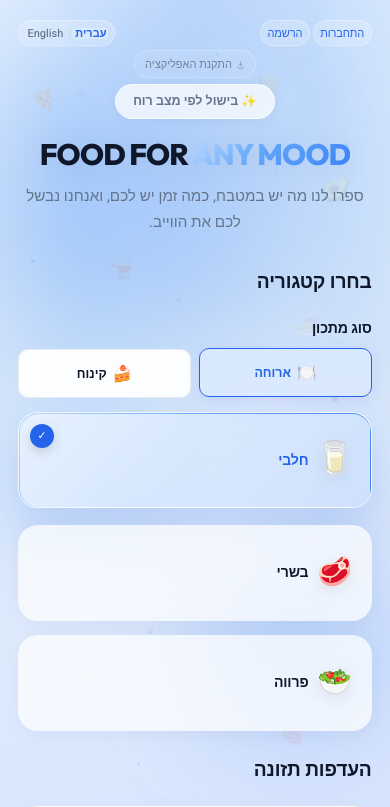
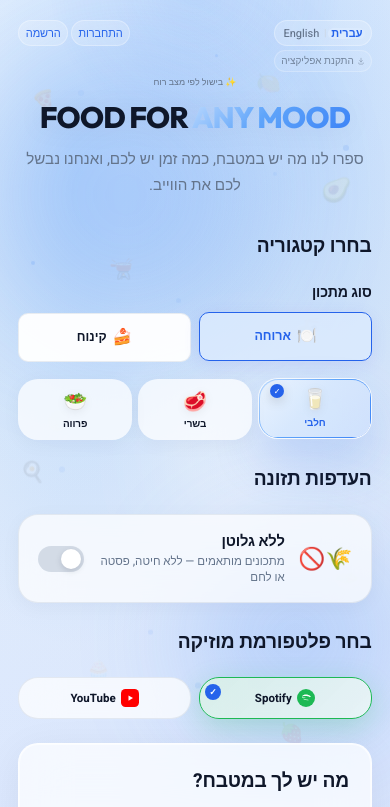
Before and after one commit to shiranbalori/food-for-any-mood, a React (Vite) app: page / in a window 390 px wide. Shown: the top 807 px of the page. Built offline with nearby package versions, Linux system fonts and the light colour scheme; no server answers; the database is empty.

Commit message:
Refine mobile header and mood cooking styling

```diff
--- a/src/components/AuthModal.css
+++ b/src/components/AuthModal.css
@@ -118,7 +118,6 @@
   cursor: pointer;
   padding: 0;
 }
-
 @media (min-width: 640px) {
   .auth-modal {
     align-items: center;
--- a/src/components/CategorySelector.css
+++ b/src/components/CategorySelector.css
@@ -170,28 +170,49 @@
   animation: fadeInScale 0.35s var(--ease-spring) both;
 }
 
-@media (max-width: 640px) {
+@media (max-width: 768px) {
   .category-selector__grid {
-    grid-template-columns: repeat(2, 1fr);
+    grid-template-columns: repeat(3, 1fr);
+    gap: 0.4rem;
   }
 
   .category-card {
-    min-height: 96px;
-  }
-}
-
-@media (max-width: 400px) {
-  .category-selector__grid {
-    grid-template-columns: 1fr;
-  }
-
-  .category-card {
-    flex-direction: row;
-    justify-content: flex-start;
-    padding: 1rem 1.15rem;
+    flex-direction: column;
+    justify-content: center;
+    min-height: unset;
+    padding: 0.5rem 0.3rem;
+    gap: 0.2rem;
   }
 
   .category-card__emoji {
-    font-size: 1.75rem;
+    font-size: 1.2rem;
+    filter: drop-shadow(0 2px 4px rgba(0, 0, 0, 0.06));
+  }
+
+  .category-card:hover .category-card__emoji,
+  .category-card--active .category-card__emoji {
+    transform: scale(1.06) translateY(-1px);
+  }
+
+  .category-card__label {
+    font-size: 0.62rem;
+    font-weight: 700;
+    line-height: 1.15;
+  }
+
+  .category-card__check {
+    top: 0.3rem;
+    right: 0.3rem;
+    width: 14px;
+    height: 14px;
+    font-size: 0.5rem;
+  }
+
+  .category-card:hover {
+    transform: translateY(-2px) scale(1.01);
+  }
+
+  .category-card--active {
+    transform: translateY(-1px);
   }
 }
--- a/src/components/Header.css
+++ b/src/components/Header.css
@@ -12,26 +12,26 @@
   margin-bottom: 0.75rem;
 }
 
-.header__top-start {
+.header__top-end {
   display: flex;
   flex-wrap: wrap;
   align-items: center;
   gap: 0.35rem;
 }
 
-html[dir='ltr'] .header__top-start .install-app-pill {
+html[dir='ltr'] .header__top-end .install-app-pill {
   order: 1;
 }
 
-html[dir='ltr'] .header__top-start .language-toggle {
+html[dir='ltr'] .header__top-end .language-toggle {
   order: 2;
 }
 
-html[dir='rtl'] .header__top-start .install-app-pill {
+html[dir='rtl'] .header__top-end .install-app-pill {
   order: 2;
 }
 
-html[dir='rtl'] .header__top-start .language-toggle {
+html[dir='rtl'] .header__top-end .language-toggle {
   order: 1;
 }
 
@@ -111,14 +111,37 @@ html[dir='rtl'] .header__top-start .language-toggle {
     display: grid;
     grid-template-columns: minmax(0, 1fr) auto;
     grid-template-rows: auto auto;
-    align-items: center;
+    align-items: start;
     width: 100%;
     gap: 0.26rem 0.32rem;
     margin-bottom: 0.35rem;
   }
 
-  .header__top-start {
-    display: contents;
+  .header__top-end {
+    display: flex;
+    flex-direction: column;
+    align-items: center;
+    gap: 0.26rem;
+    grid-row: 1 / span 2;
+    grid-column: 2;
+    justify-self: end;
+  }
+
+  html[dir='rtl'] .header__top-end {
+    grid-column: 1;
+    justify-self: start;
+  }
+
+  html[dir='ltr'] .header__top-end {
+    grid-column: 2;
+    justify-self: end;
+  }
+
+  html[dir='rtl'] .header__top-end .language-toggle,
+  html[dir='rtl'] .header__top-end .install-app-pill,
+  html[dir='ltr'] .header__top-end .language-toggle,
+  html[dir='ltr'] .header__top-end .install-app-pill {
+    order: unset;
   }
 
   .header__auth {
@@ -132,22 +155,19 @@ html[dir='rtl'] .header__top-start .language-toggle {
     min-width: 0;
   }
 
-  .header__top .language-toggle {
-    grid-row: 1;
+  html[dir='rtl'] .header__auth {
     grid-column: 2;
-    margin-bottom: 0;
+    justify-content: flex-end;
   }
 
-  .header__top:not(:has(.header__auth)) .language-toggle {
+  html[dir='ltr'] .header__auth {
+    grid-column: 1;
+    justify-content: flex-start;
+  }
+
+  .header__top:not(:has(.header__auth)) .header__top-end {
     grid-column: 1 / -1;
     justify-self: center;
-  }
-
-  .header__top .install-app-pill {
-    grid-row: 2;
-    grid-column: 1 / -1;
-    justify-self: center;
-    margin-bottom: 0;
   }
 
   .header__user {
@@ -185,4 +205,19 @@ html[dir='rtl'] .header__top-start .language-toggle {
   .header .install-app-pill {
     margin-bottom: 0;
   }
+
+  .header__badge {
+    display: block;
+    margin: 0 auto 0.8rem;
+    padding: 0;
+    background: none;
+    border: none;
+    border-radius: 0;
+    box-shadow: none;
+    backdrop-filter: none;
+    -webkit-backdrop-filter: none;
+    font-size: 0.56rem;
+    font-weight: 400;
+    line-height: 1.2;
+  }
 }
--- a/src/components/Header.jsx
+++ b/src/components/Header.jsx
@@ -28,9 +28,9 @@ export default function Header() {
   return (
     <header className="header">
       <div className="header__top">
-        <div className="header__top-start">
+        <div className="header__top-end">
+          <LanguageToggle />
           <InstallAppButton />
-          <LanguageToggle />
         </div>
         {!loading && isSupabaseReady && (
           <div className="header__auth">
@@ -59,7 +59,7 @@ export default function Header() {
         )}
       </div>
 
-      <div className="header__badge">{t('badge')}</div>
+      <p className="header__badge">{t('badge')}</p>
       <h1 className="header__title" dir="ltr">
         FOOD FOR <span className="header__highlight">ANY MOOD</span>
       </h1>
--- a/src/components/InstallAppButton.css
+++ b/src/components/InstallAppButton.css
@@ -57,11 +57,12 @@
     align-items: center;
     justify-content: center;
     width: fit-content;
-    max-width: calc(100% - 1rem);
-    height: 28px;
-    padding: 5px 10px;
-    font-size: 11px;
+    max-width: none;
+    height: 22px;
+    padding: 3px 6px;
+    font-size: 10px;
     margin-bottom: 0;
+    white-space: nowrap;
     background: rgba(255, 255, 255, 0.08);
     backdrop-filter: blur(8px);
     -webkit-backdrop-filter: blur(8px);
@@ -73,10 +74,11 @@
 
   .header .install-app-pill__btn {
     padding: 0;
-    gap: 0.24rem;
-    font-size: 11px;
+    gap: 0.18rem;
+    font-size: 10px;
     font-weight: 500;
     line-height: 1;
+    white-space: nowrap;
     color: color-mix(in srgb, var(--text-muted) 85%, transparent);
   }
 
@@ -86,21 +88,24 @@
   }
 
   .header .install-app-pill__icon {
-    width: 0.58rem;
-    height: 0.58rem;
+    width: 0.5rem;
+    height: 0.5rem;
     opacity: 0.72;
   }
 
   .header .install-app-pill--installed {
-    height: 28px;
-    padding: 5px 10px;
+    height: 22px;
+    padding: 3px 6px;
+    font-size: 10px;
+    white-space: nowrap;
     background: rgba(255, 255, 255, 0.08);
   }
 
   .header .install-app-pill__status {
     padding: 0;
-    font-size: 11px;
+    font-size: 10px;
     line-height: 1;
+    white-space: nowrap;
     color: color-mix(in srgb, var(--text-muted) 85%, transparent);
   }
 }
--- a/src/components/InstallAppButton.jsx
+++ b/src/components/InstallAppButton.jsx
@@ -1,4 +1,3 @@
-import { useState } from 'react'
 import { useLanguage } from '../i18n/useLanguage'
 import { usePwaInstall } from '../hooks/usePwaInstall'
 import './InstallAppButton.css'
@@ -32,19 +31,17 @@ function InstallIcon() {
 export default function InstallAppButton() {
   const { t } = useLanguage()
   const { showInstallButton, canInstall, isInstalled, promptInstall } = usePwaInstall()
-  const [isPrompting, setIsPrompting] = useState(false)
 
   if (!showInstallButton) return null
 
-  const handleClick = async () => {
-    if (!canInstall || isPrompting || isInstalled) return
-
-    setIsPrompting(true)
-    try {
-      await promptInstall()
-    } finally {
-      setIsPrompting(false)
+  const handleClick = () => {
+    console.log('Install button clicked')
+    if (isInstalled) return
+    if (!canInstall) {
+      console.log('Install prompt not available')
+      return
     }
+    void promptInstall()
   }
 
   if (isInstalled) {
@@ -57,15 +54,9 @@ export default function InstallAppButton() {
 
   return (
     <div className="install-app-pill">
-      <button
-        type="button"
-        className="install-app-pill__btn"
-        onClick={handleClick}
-        disabled={isPrompting}
-        aria-busy={isPrompting}
-      >
-        {!isPrompting && <InstallIcon />}
-        {isPrompting ? t('installAppOpening') : t('installApp')}
+      <button type="button" className="install-app-pill__btn" onClick={handleClick}>
+        <InstallIcon />
+        {t('installApp')}
       </button>
     </div>
   )
--- a/src/components/MusicPlatformSelector.css
+++ b/src/components/MusicPlatformSelector.css
@@ -102,8 +102,33 @@
   animation: fadeInScale 0.3s var(--ease-spring) both;
 }
 
-@media (max-width: 400px) {
+@media (max-width: 768px) {
   .music-platform__grid {
-    grid-template-columns: 1fr;
+    grid-template-columns: repeat(2, 1fr);
+    gap: 0.45rem;
+  }
+
+  .music-platform__card {
+    min-height: 42px;
+    padding: 0.5rem 0.45rem;
+    gap: 0.35rem;
+    font-size: 0.72rem;
+  }
+
+  .platform-icon {
+    width: 18px;
+    height: 18px;
+  }
+
+  .music-platform__check {
+    top: 0.35rem;
+    inset-inline-end: 0.35rem;
+    width: 16px;
+    height: 16px;
+    font-size: 0.55rem;
+  }
+
+  .music-platform__card:hover {
+    transform: translateY(-2px);
   }
 }
--- a/src/i18n/translations.js
+++ b/src/i18n/translations.js
@@ -186,7 +186,7 @@ export const translations = {
     authLogin: 'התחברות',
     authSignup: 'הרשמה',
     authLogout: 'התנתקות',
-    installApp: 'התקנת האפליקציה',
+    installApp: 'התקנת אפליקציה',
     installAppInstalled: 'האפליקציה מותקנת',
     installAppOpening: 'פותח...',
     authHello: 'שלום, {{name}}',
```
